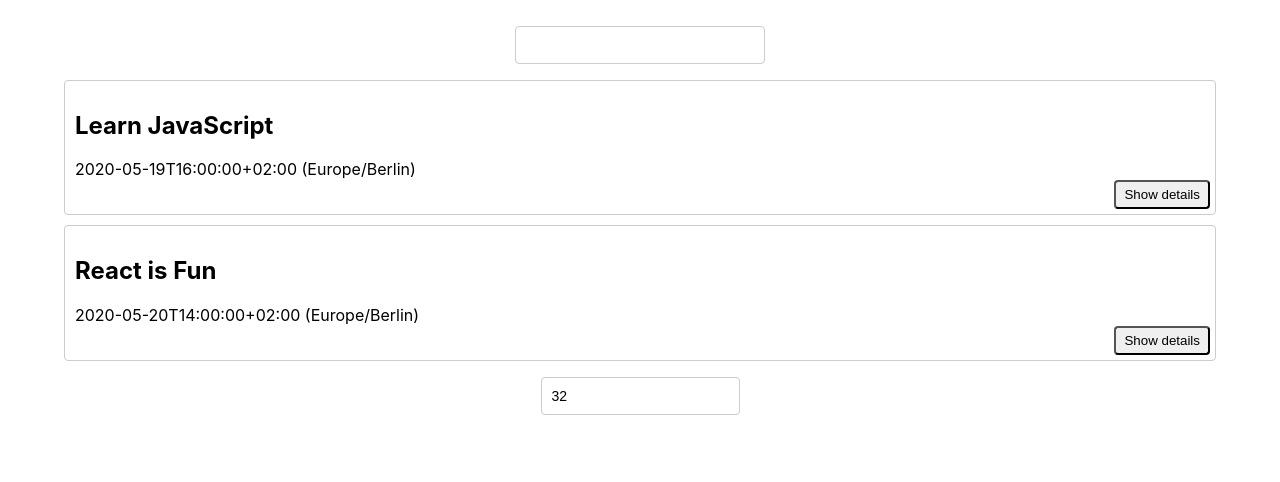
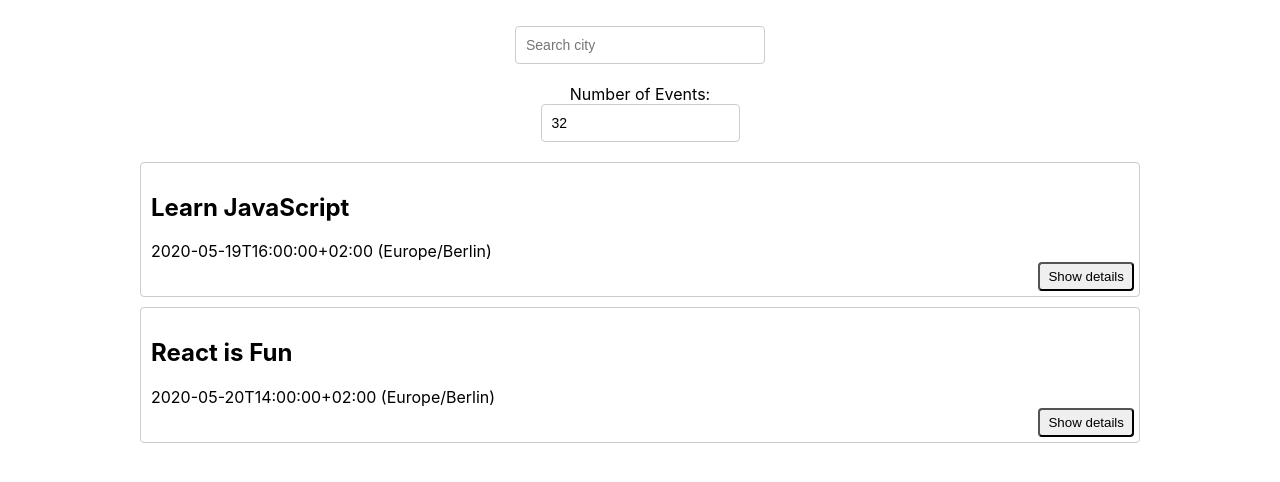
Before and after one commit to schen888/meet, a React (Create React App) app: page / in a window 1280 px wide. Shown: the top 482 px of the page. Built offline with nearby package versions, Linux system fonts and the light colour scheme.

Commit message:
Add integration test between app and numberofevents

```diff
--- a/src/App.css
+++ b/src/App.css
@@ -123,6 +123,9 @@ input[type="number"] {
   border: 1px solid #ccc;
   border-radius: 4px;
   position: relative;
+  max-width: 1000px;
+  margin-left: auto;
+  margin-right:auto;
 }
 
 button.show-details, button.hide-details {
@@ -154,7 +157,7 @@ button.show-details, button.hide-details {
   overflow-x: hidden;
 }
 
-.numberOfEvents {
+.NumberOfEvents {
   width: 200px;
   margin: 20px auto;
   text-align: center;
--- a/src/App.js
+++ b/src/App.js
@@ -12,7 +12,9 @@ import { getEvents, extractLocations } from './api';
 class App extends Component {
   state ={
     events: [],
-    locations: []
+    locations: [],
+    seletedLocation: 'all',
+    eventCount: 32
   }
 
   componentDidMount() {
@@ -28,24 +30,39 @@ class App extends Component {
     this.mounted = false;
   }
 
-  updateEvents = (location) => {
+  updateEvents = (location, inputNumber) => {
+    const {eventCount, seletedLocation} = this.state;
+    if (location) {
       getEvents().then((events) => {
         const locationEvents = (location === 'all') ?
         events :
         events.filter((event) => event.location === location);
-
+        const eventsToShow=locationEvents.slice(0, eventCount);
         this.setState({
-      events: locationEvents
+        events: eventsToShow,
+        seletedLocation: location
         });
       });
+    } else {
+      getEvents().then((events) => {
+        const locationEvents = (seletedLocation === 'all') ?
+        events :
+        events.filter((event) => event.location === seletedLocation);
+        const eventsToShow=locationEvents.slice(0, inputNumber);
+        this.setState({
+          events: eventsToShow,
+          eventCount: inputNumber
+        });
+      })
+    }
   }
 
   render() {
     return (
       <div className="App">
         <CitySearch locations={this.state.locations} updateEvents={this.updateEvents}/>
+        <NumberOfEvents updateEvents={this.updateEvents}/>
         <EventList events={this.state.events}/>
-        <NumberOfEvents />
       </div>
     );
   }
--- a/src/CitySearch.js
+++ b/src/CitySearch.js
@@ -43,6 +43,7 @@ class CitySearch extends Component {
         <input
           type="text"
           className="city"
+          placeholder='Search city'
           value={this.state.query}
           onChange={this.handleInputChanged}
           onFocus={() => { this.setState({ showSuggestions: true }) }}
--- a/src/NumberOfEvents.js
+++ b/src/NumberOfEvents.js
@@ -1,24 +1,33 @@
 import React, { Component } from 'react';
+
 
 class NumberOfEvents extends Component {
 
-  state = {
-    inputNr: 32
+  state={
+    eventCount: 32
   }
 
   handleInputChanged = (e)=>{
-    this.setState({
-      inputNr: e.target.value
-    })
+    const inputValue=e.target.value;
+
+    if (inputValue<1) {
+      alert('Please select a number from 1 to 32.');
+    } else {
+      this.props.updateEvents(null, inputValue);
+      this.setState({
+        eventCount: inputValue
+      })
+    }
   }
 
   render() {
     return (
       <div className='NumberOfEvents'>
+        <label>Number of Events: </label>
         <input
           type="number"
           className="number"
-          value={this.state.inputNr}
+          value={this.state.eventCount}
           onChange={this.handleInputChanged}
         />
       </div>
--- a/src/api.js
+++ b/src/api.js
@@ -1,7 +1,8 @@
+import { mockData } from './mock-data';
 import axios from 'axios';
 import NProgress from 'nprogress';
 
-import { mockData } from './mock-data';
+
 
 export const getAccessToken = async () => {
   const accessToken = localStorage.getItem('access_token');
```
Also changed, not shown: 2 other files (tests, documents, lock files or other folders). Lines whose indentation alone changed are shown as unchanged.
